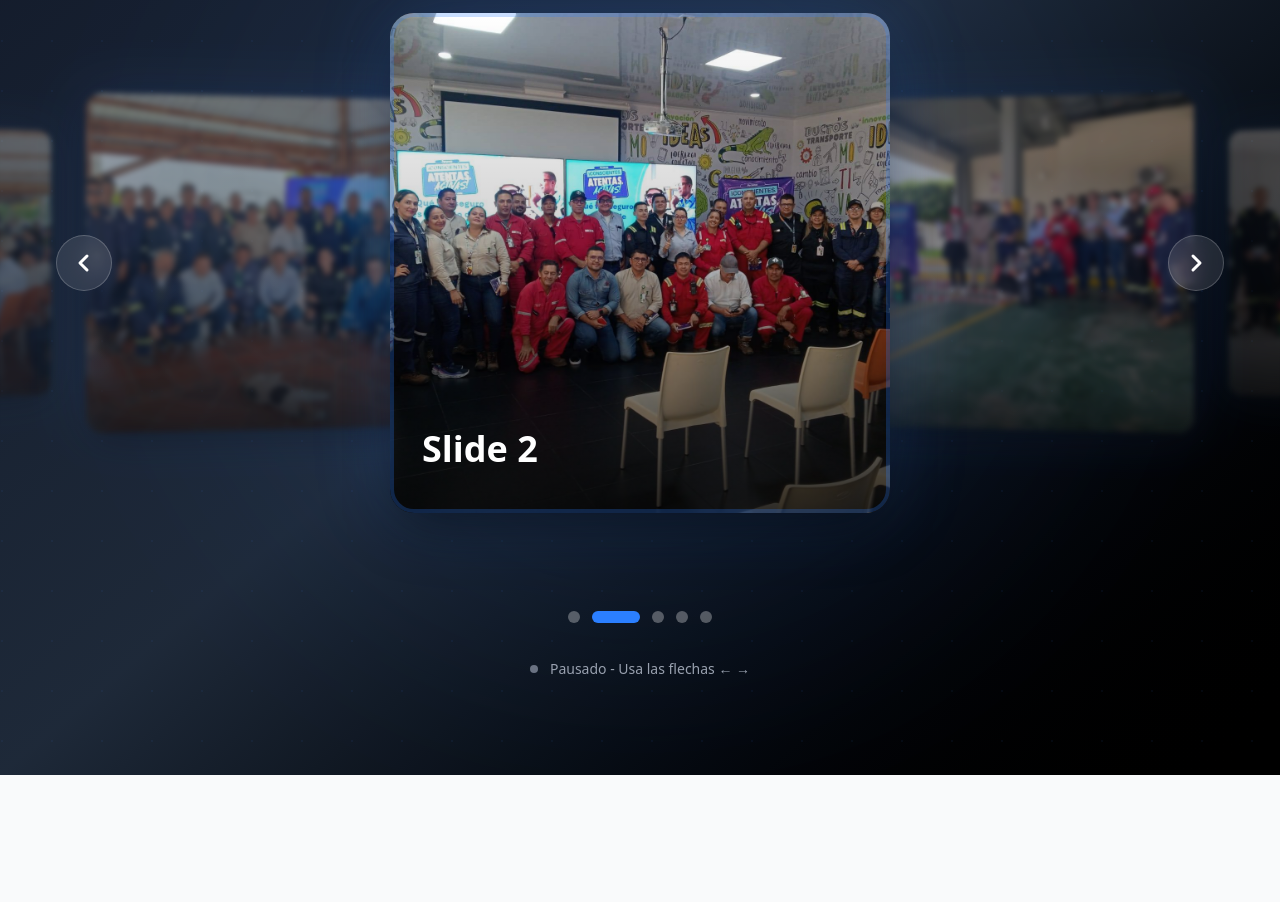
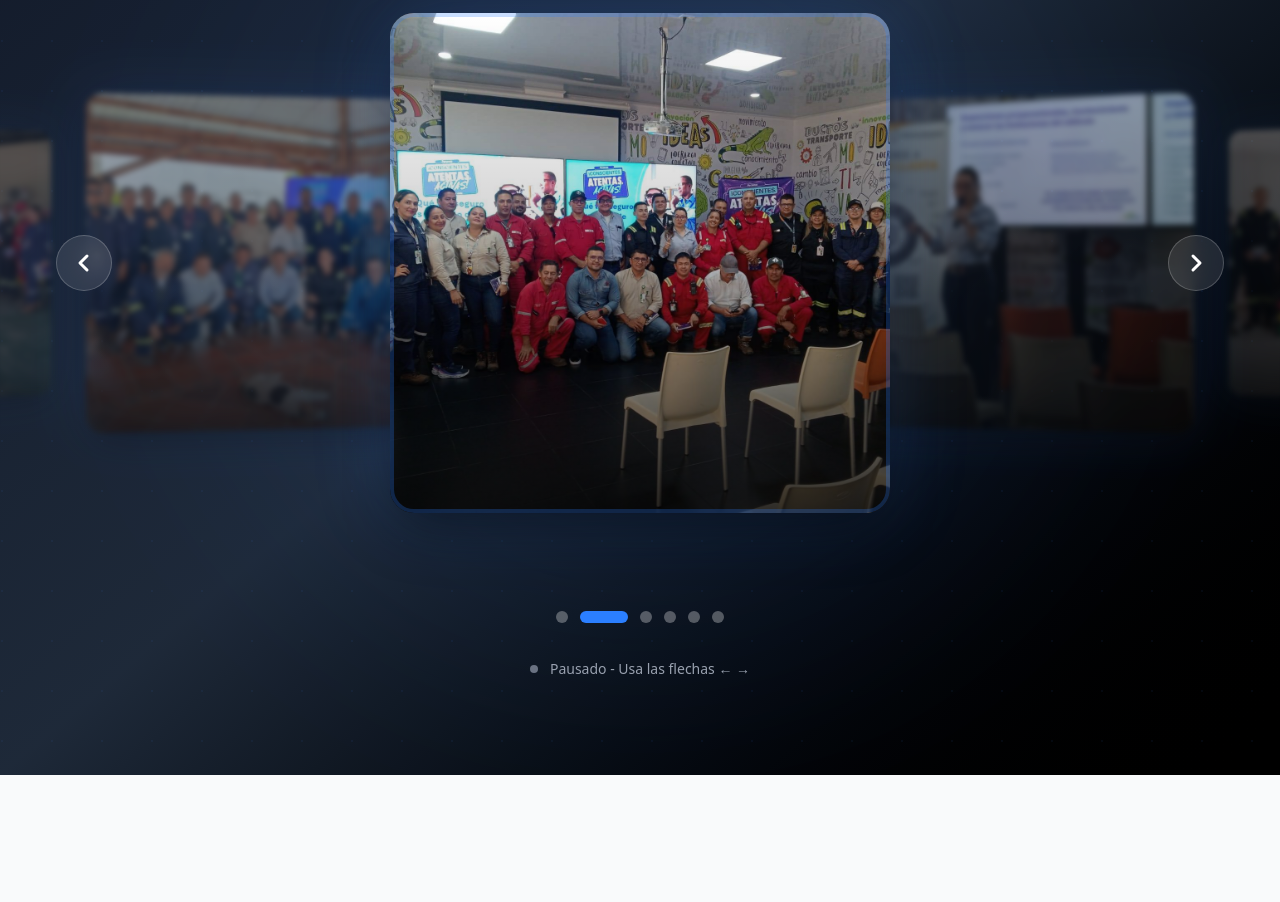
Before and after one commit to jldev1227/landing-segispro, a SvelteKit app in the folder landing/: page / in a window 1280 px wide. Shown: the part 3400-4302 px from the top of the page. Built offline with nearby package versions, Linux system fonts and the light colour scheme.

Commit message:
Refactor code structure for improved readability and maintainability

```diff
--- a/landing/src/routes/+page.svelte
+++ b/landing/src/routes/+page.svelte
@@ -186,11 +186,12 @@
 	}
 
 	let images: GalleryImage[] = [
-		{ src: '/slides/slide-1.jpg', title: 'Slide 1' },
-		{ src: '/slides/slide-2.jpg', title: 'Slide 2' },
-		{ src: '/slides/slide-3.jpg', title: 'Slide 3' },
-		{ src: '/slides/slide-4.jpg', title: 'Slide 4' },
-		{ src: '/slides/slide-5.jpg', title: 'Slide 5' }
+		{ src: '/slides/slide-1.jpg', title: 'Imagen 1' },
+		{ src: '/slides/slide-2.jpg', title: 'Imagen 2' },
+		{ src: '/slides/slide-3.jpg', title: 'Imagen 3' },
+		{ src: '/slides/slide-4.jpg', title: 'Imagen 4' },
+		{ src: '/slides/slide-5.jpg', title: 'Imagen 5' },
+		{ src: '/slides/slide-6.jpg', title: 'Imagen 6' }
 	];
 
 	let currentIndex = 0;
@@ -949,9 +950,9 @@
 											class="absolute right-0 bottom-0 left-0 p-8 text-white"
 											in:fly={{ y: 20, duration: 600, delay: 300 }}
 										>
-											<h3 class="mb-3 text-3xl font-bold md:text-4xl">
+											<!-- <h3 class="mb-3 text-3xl font-bold md:text-4xl">
 												{image.title}
-											</h3>
+											</h3> -->
 											{#if image.description}
 												<p class="text-lg text-gray-300">
 													{image.description}
```
Also changed, not shown: landing/static/slides/slide-3.jpg, landing/static/slides/slide-6.jpg (added).
